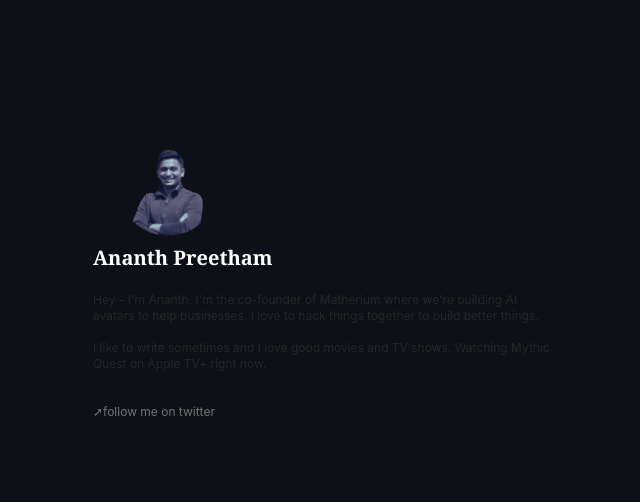
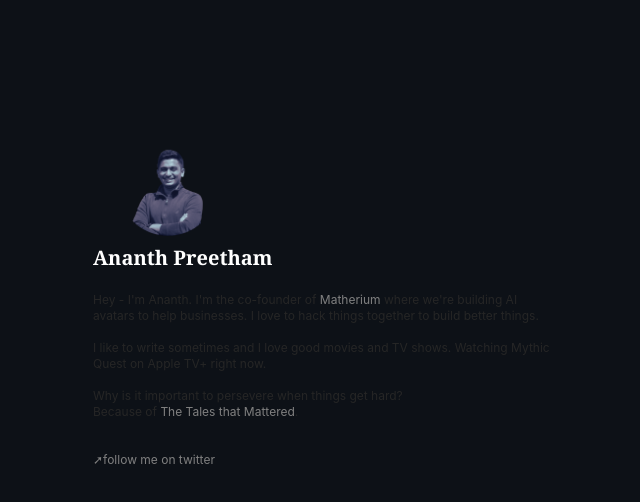
Before and after one commit to infinityp913/ananthp, a Next.js app: page / in a window 1280 px wide. Shown: the top 502 px of the page, without its empty margins (317-957 px from the left). Built offline with nearby package versions, Linux system fonts and the light colour scheme.

Commit message:
the tales that mattered and matherium link

```diff
--- a/pages/index.js
+++ b/pages/index.js
@@ -28,11 +28,14 @@ export default function Home() {
               Ananth Preetham
             </h1>
             <p className="my-5 sm:max-w-[460px] max-w-[300px] text-neutral-800 dark:text-neutral-200">
-              Hey - I'm Ananth. I'm the co-founder of Matherium where we're
+              Hey - I'm Ananth. I'm the co-founder of <a href="https://matherium.com">Matherium</a> where we're
               building AI avatars to help businesses. I love to hack things together
               to build better things. <br></br><br></br>
               I like to write sometimes and I
               love good movies and TV shows. Watching Mythic Quest on Apple TV+ right now.
+              <br></br><br></br>
+              Why is it important to persevere when things get hard? <br></br>Because of <a href="https://www.youtube.com/watch?v=k6C8SX0mWP0">The Tales that Mattered</a>.
+
             </p>
 
             <p className="my-5 max-w-[600px] text-neutral-800 dark:text-neutral-200">
--- a/styles/globals.css
+++ b/styles/globals.css
@@ -7,3 +7,6 @@ html {
   font-family: "Inter", sans-serif;
   background-color: #0d1117;
 }
+a{
+  color:gray
+}
```
